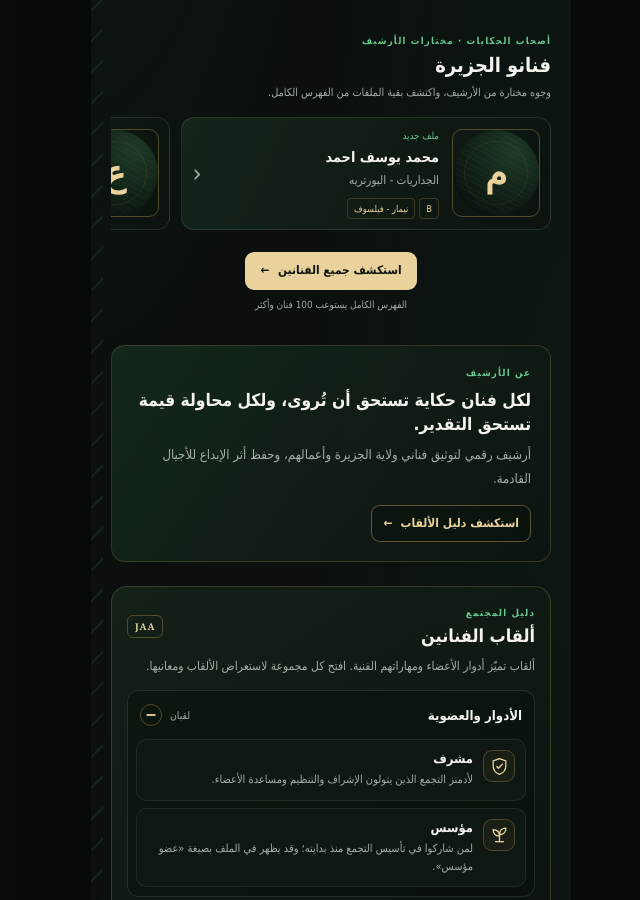
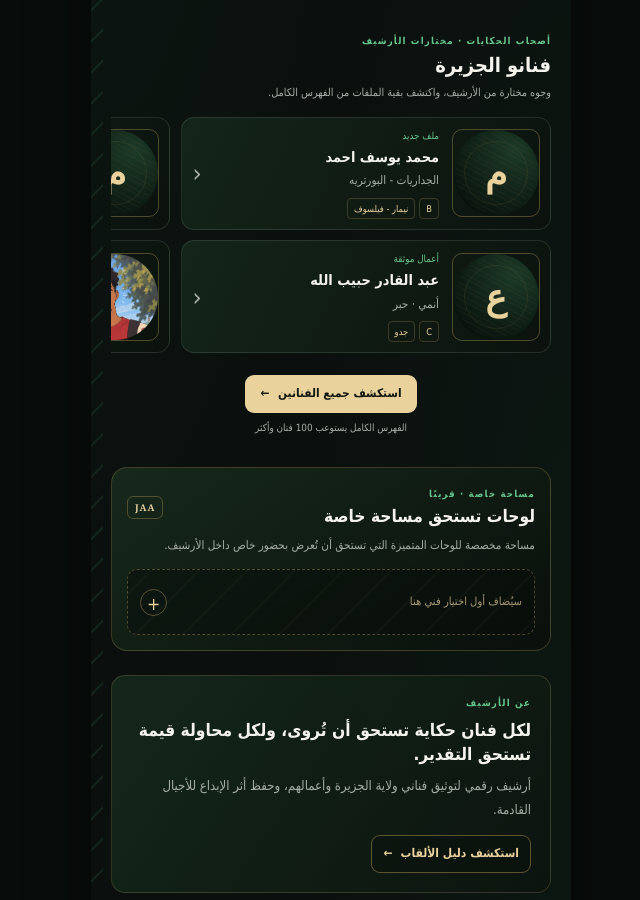
Before and after one commit to Obi-soh/jaa-archive, a plain HTML site: page index.html in a window 1280 px wide. Shown: the part 1437-2337 px from the top of the page, without its empty margins (309-949 px from the left). Drawn offline with Linux system fonts and the light colour scheme.

Commit message:
Refine homepage artist rows and reserve featured artwork space

```diff
--- a/home-mobile.css
+++ b/home-mobile.css
@@ -196,7 +196,7 @@
 .artwork-year { direction: ltr; }
 .artists-section { padding-top: 28px; }
 .artists-intro { margin: 5px 0 0; color: var(--muted); font-size: .68rem; line-height: 1.7; }
-.featured-artists-list { display: grid; grid-auto-columns: 84%; grid-auto-flow: column; gap: 11px; overflow-x: auto; padding: 0 0 9px; scroll-snap-type: x mandatory; scrollbar-width: none; }
+.featured-artists-list { display: grid; grid-template-rows: repeat(2, minmax(0, auto)); grid-auto-columns: 84%; grid-auto-flow: column; gap: 10px 11px; overflow-x: auto; padding: 0 0 9px; scroll-snap-type: x mandatory; scrollbar-width: none; }
 .featured-artists-list::-webkit-scrollbar { display: none; }
 .artist-card { position: relative; min-height: 112px; display: flex; align-items: center; gap: 13px; padding: 10px; border: 1px solid var(--line); border-radius: 13px; background: linear-gradient(115deg, rgba(21,38,27,.96), rgba(12,19,14,.96)); }
 .featured-artist-card { min-width: 0; scroll-snap-align: start; }
@@ -214,6 +214,15 @@
 .artists-directory-cta a { padding: 9px 15px; border-radius: 9px; color: #10160f; background: var(--gold-light); font-size: .74rem; font-weight: 800; }
 .artists-directory-cta a span { margin-inline-start: 5px; }
 .artists-directory-cta small { color: var(--muted); font-size: .62rem; }
+.featured-artworks-space { position: relative; z-index: 1; margin: 23px 20px 10px; padding: 18px 15px 15px; border: 1px solid rgba(210,174,103,.24); border-radius: 16px; background: linear-gradient(145deg, rgba(25,43,29,.9), rgba(10,16,12,.98)); }
+.featured-artworks-space .section-heading { align-items: center; margin-bottom: 7px; }
+.featured-artworks-space .section-heading h2 { margin: 0; font-size: 1.08rem; }
+.featured-artworks-space p { margin: 0; color: var(--muted); font-size: .73rem; line-height: 1.8; }
+.special-artworks-mark { padding: 4px 7px; border: 1px solid rgba(210,174,103,.32); border-radius: 6px; color: var(--gold-light); font: 700 .58rem Georgia, serif; letter-spacing: .1em; }
+.special-artworks-empty { position: relative; display: flex; align-items: center; justify-content: space-between; min-height: 66px; margin-top: 13px; padding: 10px 12px; overflow: hidden; border: 1px dashed rgba(210,174,103,.35); border-radius: 10px; color: rgba(234,210,157,.7); background: rgba(7,13,9,.45); font-size: .7rem; }
+.special-artworks-empty::before { position: absolute; inset: 0; content: ""; opacity: .4; background: repeating-linear-gradient(135deg, transparent 0 15px, rgba(210,174,103,.08) 16px 17px, transparent 18px 34px); }
+.special-artworks-empty span, .special-artworks-empty b { position: relative; }
+.special-artworks-empty b { display: grid; width: 27px; height: 27px; place-items: center; border: 1px solid rgba(210,174,103,.38); border-radius: 50%; color: var(--gold-light); font-size: 1.1rem; font-weight: 400; }
 .about-section { margin: 24px 20px 10px; padding: 19px; border: 1px solid rgba(202,174,111,.2); border-radius: 14px; background: linear-gradient(125deg, rgba(24,49,32,.7), rgba(13,20,15,.85)); }
 .about-section h2 { margin: 7px 0; font-size: 1.08rem; }
 .about-section p { margin: 0; color: var(--muted); font-size: .82rem; line-height: 1.85; }
--- a/index.html
+++ b/index.html
@@ -15,15 +15,6 @@
         <img src="Sudanese-Artist.png" alt="شعار أرشيف رسامين الجزيرة">
       </a>
       <div class="header-actions">
-        <details class="search-box">
-          <summary aria-label="فتح البحث">
-            <svg viewBox="0 0 24 24" aria-hidden="true"><circle cx="10.8" cy="10.8" r="6.8"></circle><path d="m16 16 5 5"></path></svg>
-          </summary>
-          <form action="#archive-search-section" role="search" data-header-search-form>
-            <label class="visually-hidden" for="archive-search">ابحث في الأرشيف</label>
-            <input id="archive-search" type="search" placeholder="ابحث في الأرشيف..." data-header-search-input>
-          </form>
-        </details>
         <details class="menu-box">
           <summary aria-label="فتح القائمة">
             <span></span><span></span><span></span>
@@ -150,6 +141,15 @@
           </a>
         </div>
         <div class="artists-directory-cta"><a href="artists/index.html">استكشف جميع الفنانين <span aria-hidden="true">←</span></a><small>الفهرس الكامل يستوعب 100 فنان وأكثر</small></div>
+      </section>
+
+      <section class="featured-artworks-space" id="special-artworks" aria-labelledby="special-artworks-title">
+        <div class="section-heading">
+          <div><span class="section-kicker">مساحة خاصة · قريبًا</span><h2 id="special-artworks-title">لوحات تستحق مساحة خاصة</h2></div>
+          <span class="special-artworks-mark" aria-hidden="true">JAA</span>
+        </div>
+        <p>مساحة مخصصة للوحات المتميزة التي تستحق أن تُعرض بحضور خاص داخل الأرشيف.</p>
+        <div class="special-artworks-empty" aria-label="مساحة محجوزة للوحات المتميزة"><span>سيُضاف أول اختيار فني هنا</span><b aria-hidden="true">+</b></div>
       </section>
 
       <section class="about-section" id="about">
```
